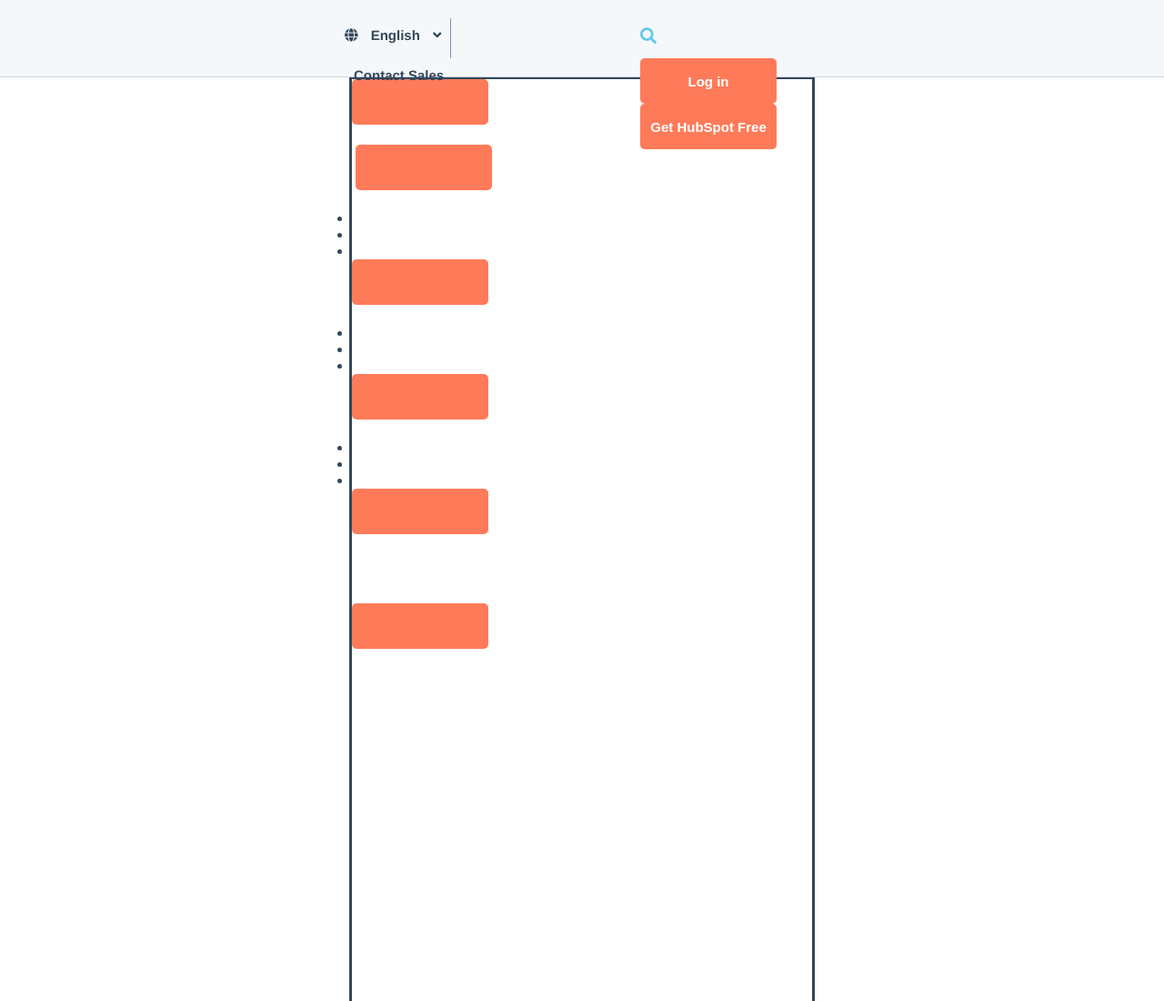
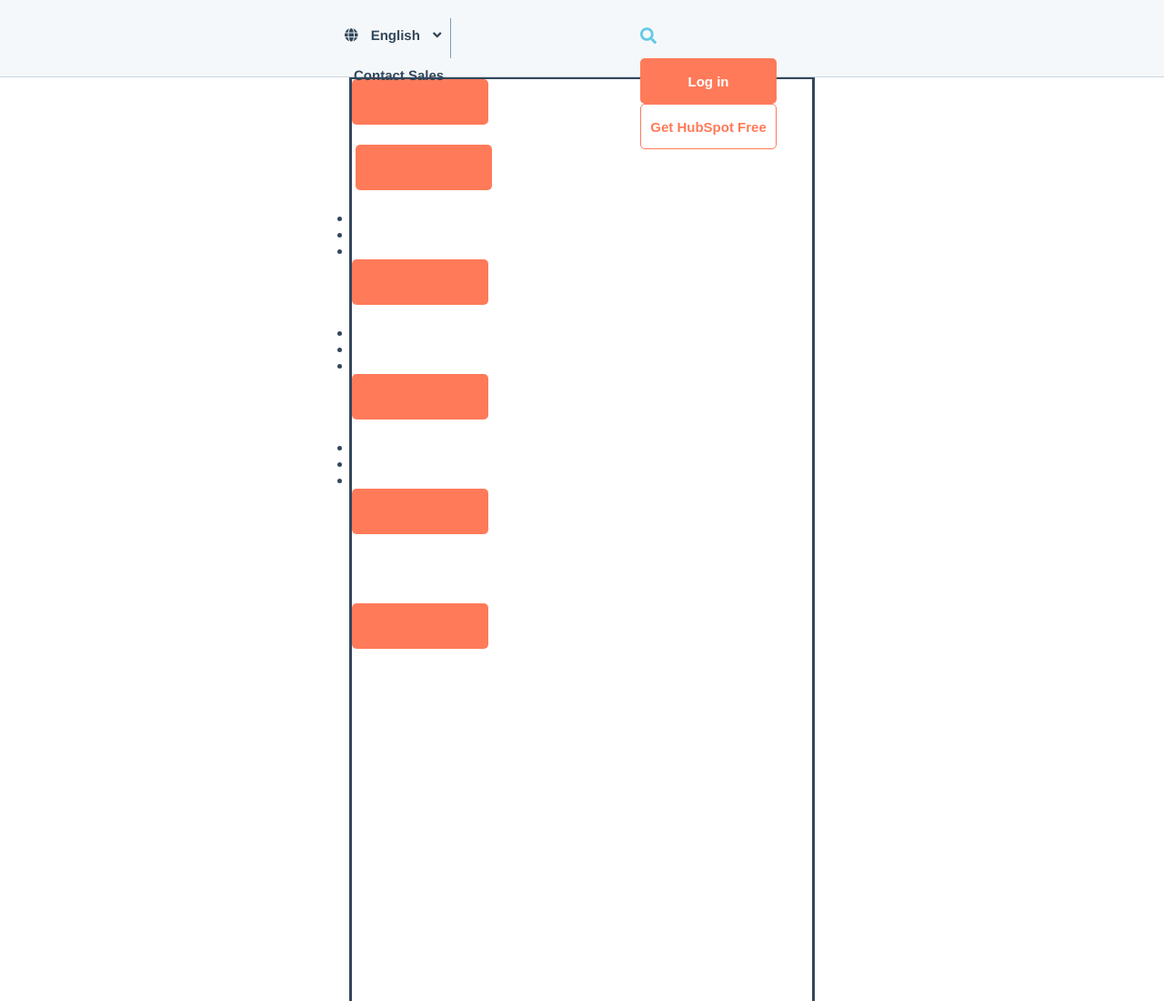
Before and after one commit to Alessandro9300/html-css-hubspot, a plain HTML site: page index.html in a window 1280 px wide. Shown: the top 1100 px of the page at 91% size. Drawn offline with Linux system fonts and the light colour scheme.

Commit message:
struttura + sticks 2

```diff
--- a/css/style.css
+++ b/css/style.css
@@ -149,6 +149,11 @@ z-index: 100;
   color: #64c9e8;
 }
 
+#white-button{
+  border: solid 1px #ff7a59;
+  background-color: white;
+  color: #ff7a59;
 
+}
 
 /* fine stycky head */
```
